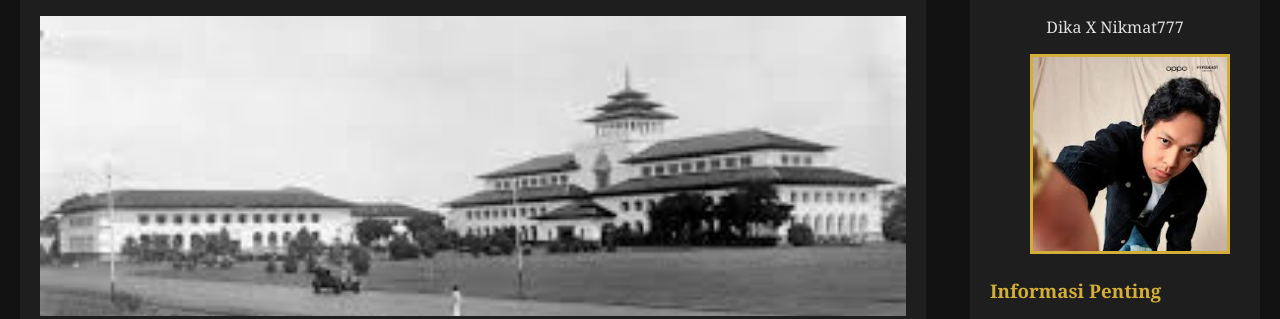
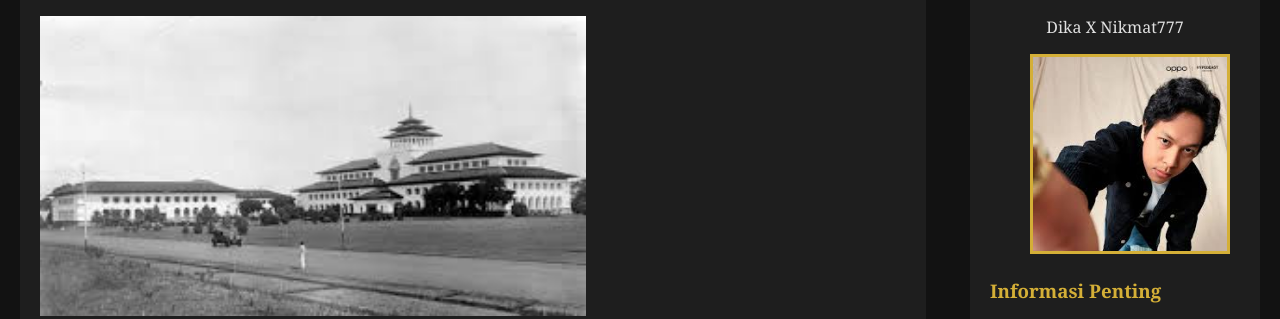
Before and after one commit to MuhammadDika77/WEB-DASAR, a plain HTML site: page index.html in a window 1280 px wide. Shown: the part 443-762 px from the top of the page. Drawn offline with Linux system fonts and the light colour scheme.

Commit message:
Update style.css

```diff
--- a/asset/styles/style.css
+++ b/asset/styles/style.css
@@ -55,7 +55,7 @@ footer{
     font-weight: bold;
 }
 .featured-image{
-    width: 100%;
+    width: 63%;
     max-height: 300px;
     object-fit: cover;
     object-position: center;
```
